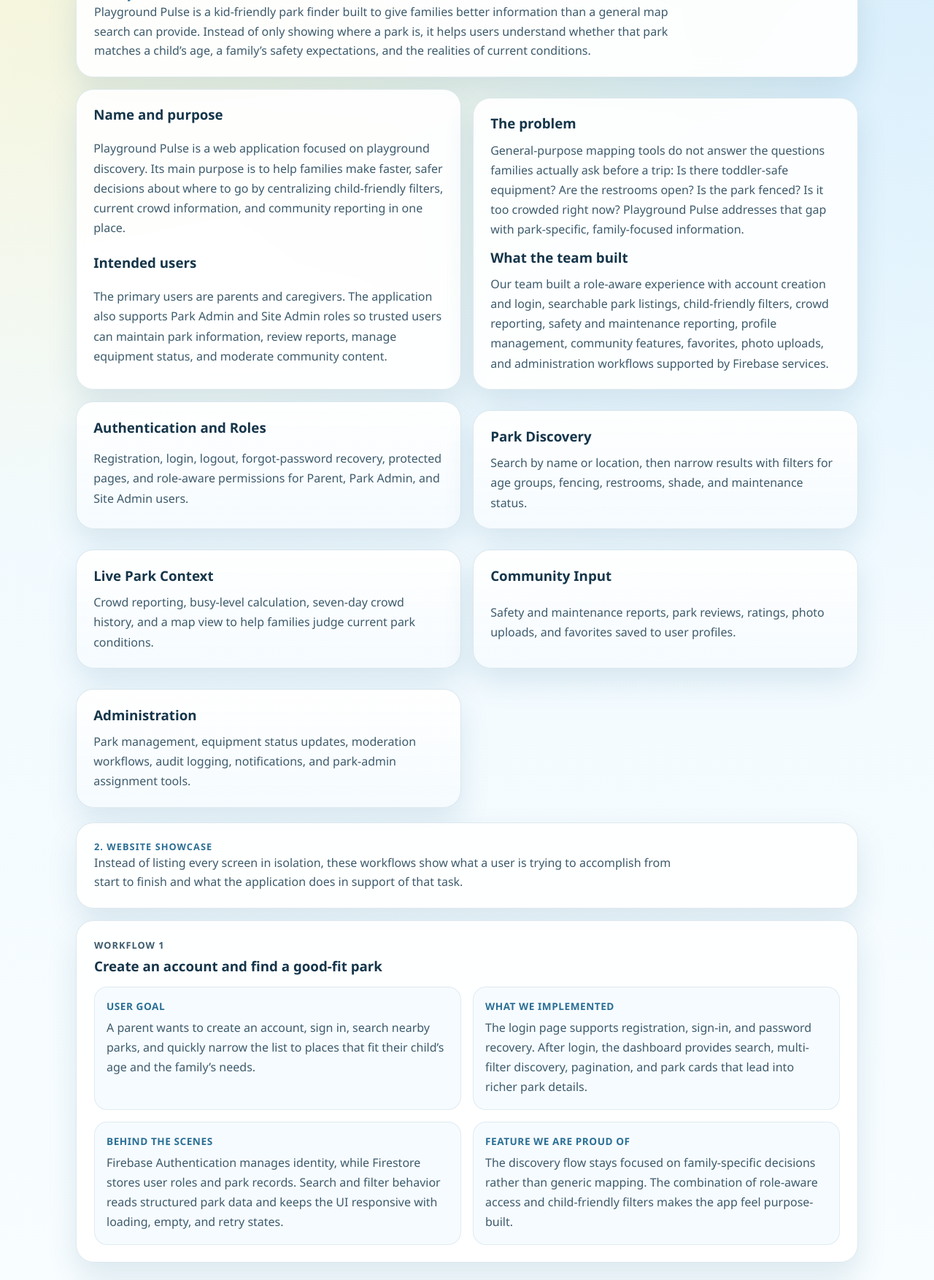
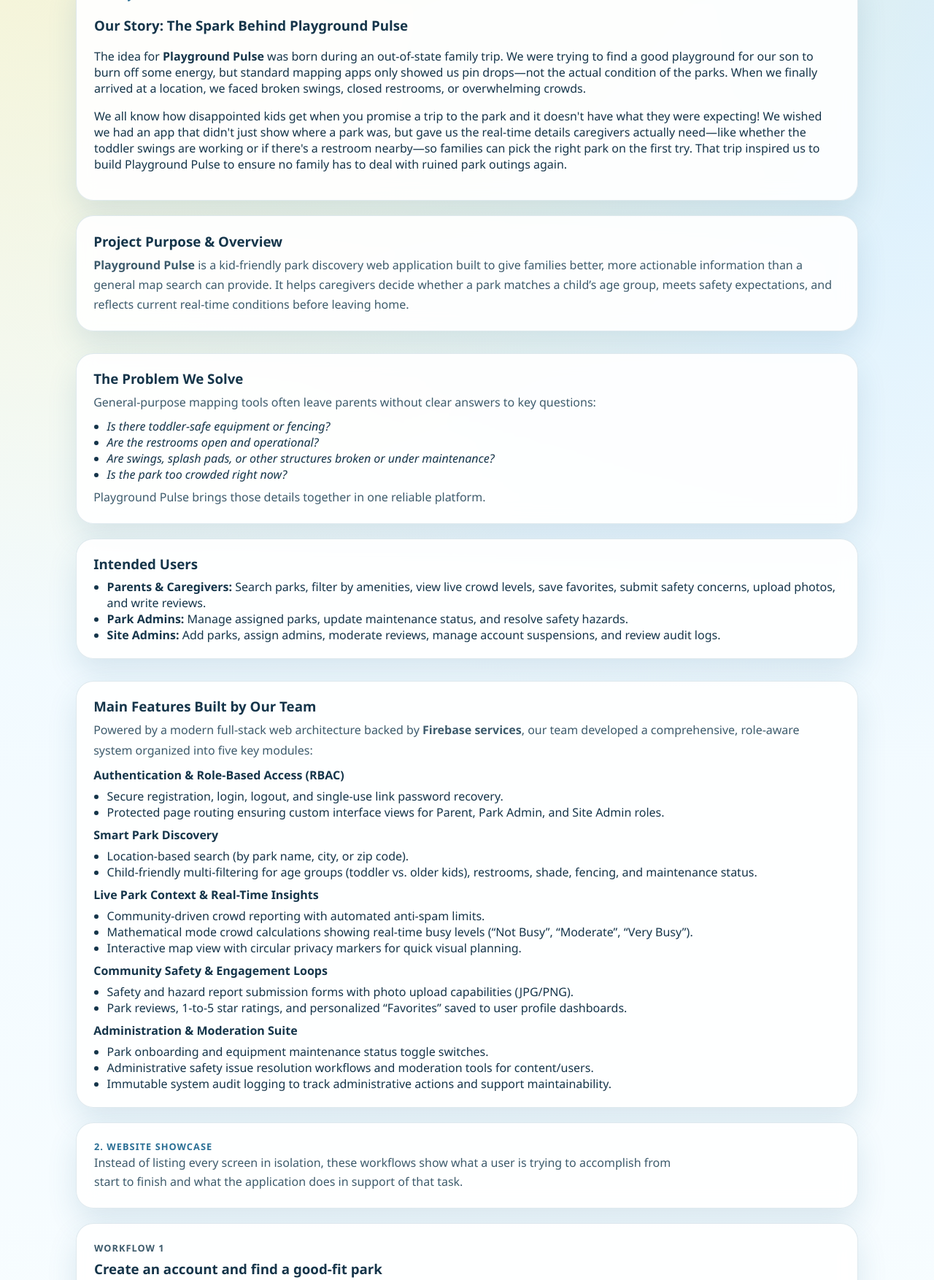
Before and after one commit to braggdl/Playground-Pulse, a website: page views/about.html in a window 1280 px wide. Shown: the part 626-2380 px from the top of the page at 73% size. Drawn offline with Linux system fonts and the light colour scheme.

Commit message:
Updated About Page - Project Introduction & Future Improvements

```diff
--- a/styles/main.css
+++ b/styles/main.css
@@ -2353,7 +2353,7 @@
 
 .about-section {
   display: grid;
-  gap: 1rem;
+  gap: 1.25rem;
   scroll-margin-top: 8.5rem;
 }
 
@@ -2367,11 +2367,15 @@
 .about-lessons-grid,
 .about-roadmap-grid {
   display: grid;
-  gap: 1rem;
+  gap: 1.1rem;
 }
 
 .about-overview-grid {
   grid-template-columns: repeat(2, minmax(0, 1fr));
+}
+
+.about-intro-grid {
+  grid-template-columns: 1fr;
 }
 
 .about-feature-grid,
@@ -2400,7 +2404,22 @@
 .about-lesson-card,
 .about-roadmap-card {
   display: grid;
-  gap: 0.7rem;
+  gap: 0.45rem;
+}
+
+.about-copy-card > h4 {
+  margin: 0.1rem 0 0;
+}
+
+.about-copy-card > p,
+.about-copy-card > ul,
+.about-copy-card > ol {
+  margin: 0;
+}
+
+.about-copy-card > ul,
+.about-copy-card > ol {
+  padding-left: 1.15rem;
 }
 
 .about-copy-card h3,
@@ -2411,6 +2430,11 @@
 .about-roadmap-card h3,
 .about-footer h2 {
   margin: 0;
+}
+
+.about-roadmap-card h3 {
+  font-size: 1rem;
+  line-height: 1.35;
 }
 
 .about-feature-card {
--- a/views/about.html
+++ b/views/about.html
@@ -41,45 +41,75 @@
     <section id="project-introduction" class="about-section">
       <div class="page-intro card about-section-intro">
         <p class="eyebrow">1. Project introduction</p>
-        <p class="page-intro-copy">Playground Pulse is a kid-friendly park finder built to give families better information than a general map search can provide. Instead of only showing where a park is, it helps users understand whether that park matches a child’s age, a family’s safety expectations, and the realities of current conditions.</p>
+        <h3>Our Story: The Spark Behind Playground Pulse</h3>
+        <p>The idea for <strong>Playground Pulse</strong> was born during an out-of-state family trip. We were trying to find a good playground for our son to burn off some energy, but standard mapping apps only showed us pin drops—not the actual condition of the parks. When we finally arrived at a location, we faced broken swings, closed restrooms, or overwhelming crowds.</p>
+        <p>We all know how disappointed kids get when you promise a trip to the park and it doesn't have what they were expecting! We wished we had an app that didn't just show where a park was, but gave us the real-time details caregivers actually need—like whether the toddler swings are working or if there's a restroom nearby—so families can pick the right park on the first try. That trip inspired us to build Playground Pulse to ensure no family has to deal with ruined park outings again.</p>
       </div>
 
-      <div class="about-overview-grid">
+      <div class="about-overview-grid about-intro-grid">
         <article class="card about-copy-card">
-          <h3>Name and purpose</h3>
-          <p>Playground Pulse is a web application focused on playground discovery. Its main purpose is to help families make faster, safer decisions about where to go by centralizing child-friendly filters, current crowd information, and community reporting in one place.</p>
-          <h3>Intended users</h3>
-          <p>The primary users are parents and caregivers. The application also supports Park Admin and Site Admin roles so trusted users can maintain park information, review reports, manage equipment status, and moderate community content.</p>
+          <h3>Project Purpose &amp; Overview</h3>
+          <p><strong>Playground Pulse</strong> is a kid-friendly park discovery web application built to give families better, more actionable information than a general map search can provide. It helps caregivers decide whether a park matches a child’s age group, meets safety expectations, and reflects current real-time conditions before leaving home.</p>
         </article>
 
         <article class="card about-copy-card">
-          <h3>The problem</h3>
-          <p>General-purpose mapping tools do not answer the questions families actually ask before a trip: Is there toddler-safe equipment? Are the restrooms open? Is the park fenced? Is it too crowded right now? Playground Pulse addresses that gap with park-specific, family-focused information.</p>
-          <h3>What the team built</h3>
-          <p>Our team built a role-aware experience with account creation and login, searchable park listings, child-friendly filters, crowd reporting, safety and maintenance reporting, profile management, community features, favorites, photo uploads, and administration workflows supported by Firebase services.</p>
+          <h3>The Problem We Solve</h3>
+          <p>General-purpose mapping tools often leave parents without clear answers to key questions:</p>
+          <ul>
+            <li><em>Is there toddler-safe equipment or fencing?</em></li>
+            <li><em>Are the restrooms open and operational?</em></li>
+            <li><em>Are swings, splash pads, or other structures broken or under maintenance?</em></li>
+            <li><em>Is the park too crowded right now?</em></li>
+          </ul>
+          <p>Playground Pulse brings those details together in one reliable platform.</p>
         </article>
       </div>
 
-      <div class="about-feature-grid" aria-label="Main features developed by the team">
-        <article class="card about-feature-card">
-          <h3>Authentication and Roles</h3>
-          <p>Registration, login, logout, forgot-password recovery, protected pages, and role-aware permissions for Parent, Park Admin, and Site Admin users.</p>
+      <div class="about-overview-grid about-intro-grid">
+        <article class="card about-copy-card">
+          <h3>Intended Users</h3>
+          <ul>
+            <li><strong>Parents &amp; Caregivers:</strong> Search parks, filter by amenities, view live crowd levels, save favorites, submit safety concerns, upload photos, and write reviews.</li>
+            <li><strong>Park Admins:</strong> Manage assigned parks, update maintenance status, and resolve safety hazards.</li>
+            <li><strong>Site Admins:</strong> Add parks, assign admins, moderate reviews, manage account suspensions, and review audit logs.</li>
+          </ul>
         </article>
-        <article class="card about-feature-card">
-          <h3>Park Discovery</h3>
-          <p>Search by name or location, then narrow results with filters for age groups, fencing, restrooms, shade, and maintenance status.</p>
-        </article>
-        <article class="card about-feature-card">
-          <h3>Live Park Context</h3>
-          <p>Crowd reporting, busy-level calculation, seven-day crowd history, and a map view to help families judge current park conditions.</p>
-        </article>
-        <article class="card about-feature-card">
-          <h3>Community Input</h3>
-          <p>Safety and maintenance reports, park reviews, ratings, photo uploads, and favorites saved to user profiles.</p>
-        </article>
-        <article class="card about-feature-card">
-          <h3>Administration</h3>
-          <p>Park management, equipment status updates, moderation workflows, audit logging, notifications, and park-admin assignment tools.</p>
+
+        <article class="card about-copy-card">
+          <h3>Main Features Built by Our Team</h3>
+          <p>Powered by a modern full-stack web architecture backed by <strong>Firebase services</strong>, our team developed a comprehensive, role-aware system organized into five key modules:</p>
+
+          <h4>Authentication &amp; Role-Based Access (RBAC)</h4>
+          <ul>
+            <li>Secure registration, login, logout, and single-use link password recovery.</li>
+            <li>Protected page routing ensuring custom interface views for Parent, Park Admin, and Site Admin roles.</li>
+          </ul>
+
+          <h4>Smart Park Discovery</h4>
+          <ul>
+            <li>Location-based search (by park name, city, or zip code).</li>
+            <li>Child-friendly multi-filtering for age groups (toddler vs. older kids), restrooms, shade, fencing, and maintenance status.</li>
+          </ul>
+
+          <h4>Live Park Context &amp; Real-Time Insights</h4>
+          <ul>
+            <li>Community-driven crowd reporting with automated anti-spam limits.</li>
+            <li>Mathematical mode crowd calculations showing real-time busy levels (“Not Busy”, “Moderate”, “Very Busy”).</li>
+            <li>Interactive map view with circular privacy markers for quick visual planning.</li>
+          </ul>
+
+          <h4>Community Safety &amp; Engagement Loops</h4>
+          <ul>
+            <li>Safety and hazard report submission forms with photo upload capabilities (JPG/PNG).</li>
+            <li>Park reviews, 1-to-5 star ratings, and personalized “Favorites” saved to user profile dashboards.</li>
+          </ul>
+
+          <h4>Administration &amp; Moderation Suite</h4>
+          <ul>
+            <li>Park onboarding and equipment maintenance status toggle switches.</li>
+            <li>Administrative safety issue resolution workflows and moderation tools for content/users.</li>
+            <li>Immutable system audit logging to track administrative actions and support maintainability.</li>
+          </ul>
         </article>
       </div>
     </section>
@@ -226,30 +256,34 @@
 
     <section id="future-improvements" class="about-section">
       <div class="page-intro card about-section-intro">
-        <p class="eyebrow">5. Future improvements</p>
-        <p class="page-intro-copy">The next phase should focus on the changes that most improve trust, maintainability, and everyday usability rather than simply adding more isolated features.</p>
+        <p class="eyebrow">5. Future improvements &amp; lessons learned</p>
+        <p class="page-intro-copy">If development on <strong>Playground Pulse</strong> were to continue, our roadmap would focus on expanding real-world usability, increasing mapping precision, and refining system architecture based on what we learned during development.</p>
       </div>
 
       <div class="about-roadmap-grid">
         <article class="card about-roadmap-card">
-          <p class="about-roadmap-label">Highest-priority feature or fix</p>
-          <h3>Strengthen end-to-end admin and moderation workflows</h3>
-          <p>The application already includes administration tools, but those flows would benefit from deeper validation, clearer edge-case handling, and smoother park-scoped moderation behavior.</p>
+          <p class="about-roadmap-label">Highest-priority feature</p>
+          <h3>Geographic Expansion of the Park Repository</h3>
+          <p><strong>The Focus:</strong> Growing the active park database beyond the initial Livonia, Michigan pilot area to encompass surrounding metropolitan communities.</p>
+          <p><strong>Why It Matters:</strong> Scaling the dataset will allow more families across the region to benefit from the platform. This expansion would also include a <strong>“Suggest a Park”</strong> submission workflow, enabling community members and local park districts to request new playground listings directly.</p>
         </article>
         <article class="card about-roadmap-card">
           <p class="about-roadmap-label">Quality improvement</p>
-          <h3>Expand testing coverage for full user journeys</h3>
-          <p>The best next quality investment would be more repeatable testing across authentication, role-specific permissions, park detail actions, and responsive layouts.</p>
+          <h3>Enhanced Map Pin &amp; Geocoding Accuracy</h3>
+          <p><strong>The Focus:</strong> Fine-tuning map marker placement and latitude/longitude geocoding precision across interactive mapping views.</p>
+          <p><strong>Why It Matters:</strong> While current markers display general park areas, upgrading to high-precision geocoding will allow families to see exact pinpoints for main entrance gates, designated parking lots, and specific play structures—saving time and preventing confusion when visiting a new park for the first time.</p>
         </article>
         <article class="card about-roadmap-card">
           <p class="about-roadmap-label">Redesign or refactor target</p>
-          <h3>Refine the dashboard information architecture</h3>
-          <p>The dashboard now carries search, detail, reporting, community, and map responsibilities. A future refactor should separate those concerns more cleanly without losing quick access to key park actions.</p>
+          <h3>Dashboard &amp; Detail Page Information Architecture</h3>
+          <p><strong>The Focus:</strong> Refactoring the main Park Detail and Dashboard views into a modular, tabbed component architecture.</p>
+          <p><strong>Why It Matters:</strong> As search filtering, interactive maps, real-time crowd updates, safety reports, and community reviews were added, the dashboard interface naturally became dense. Refactoring these responsibilities into distinct, dedicated sub-views will keep the user interface clean, responsive, and intuitive as new features are introduced.</p>
         </article>
         <article class="card about-roadmap-card">
           <p class="about-roadmap-label">What we would approach differently</p>
-          <h3>Lock shared contracts earlier across sprints</h3>
-          <p>If we repeated the project, we would invest earlier in stable shared data contracts and feature boundaries so advanced Sprint 2 and Sprint 3 work could integrate with less rework.</p>
+          <h3>Earlier Interface Contracts &amp; Schema Locks</h3>
+          <p><strong>The Reflection:</strong> If we were starting this project over, our team would establish and lock down shared data contracts, mock API responses, and database schemas earlier in Sprint 1.</p>
+          <p><strong>The Benefit:</strong> Defining these data structures upfront would allow frontend UI styling and backend integration logic to be developed in parallel with zero friction, eliminating the need for minor data-mapping adjustments during Sprints 2 and 3.</p>
         </article>
       </div>
     </section>
```
